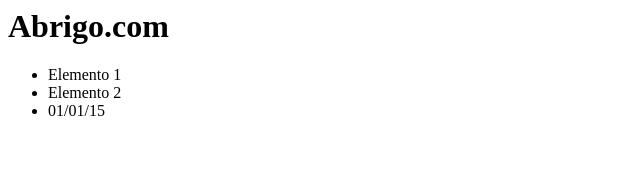
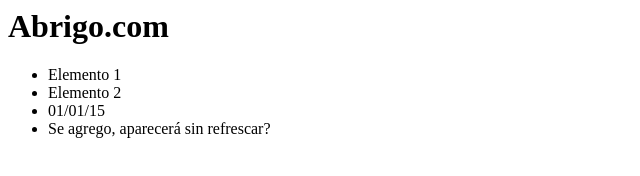
Before and after one commit to fermin-neology/fermin-neology.github.io, a plain HTML site: page index.html in a window 1280 px wide. Shown: the whole page, without its empty margins (0-640 px from the left). Drawn offline with Linux system fonts and the light colour scheme.

Commit message:
Refresh test

```diff
--- a/index.html
+++ b/index.html
@@ -9,6 +9,7 @@
 <li>Elemento 1</li>
 <li>Elemento 2</li>
 <li>01/01/15</li>
+<li>Se agrego, aparecerá sin refrescar?</li>
 </ul>
 </body>
 </html>
```
